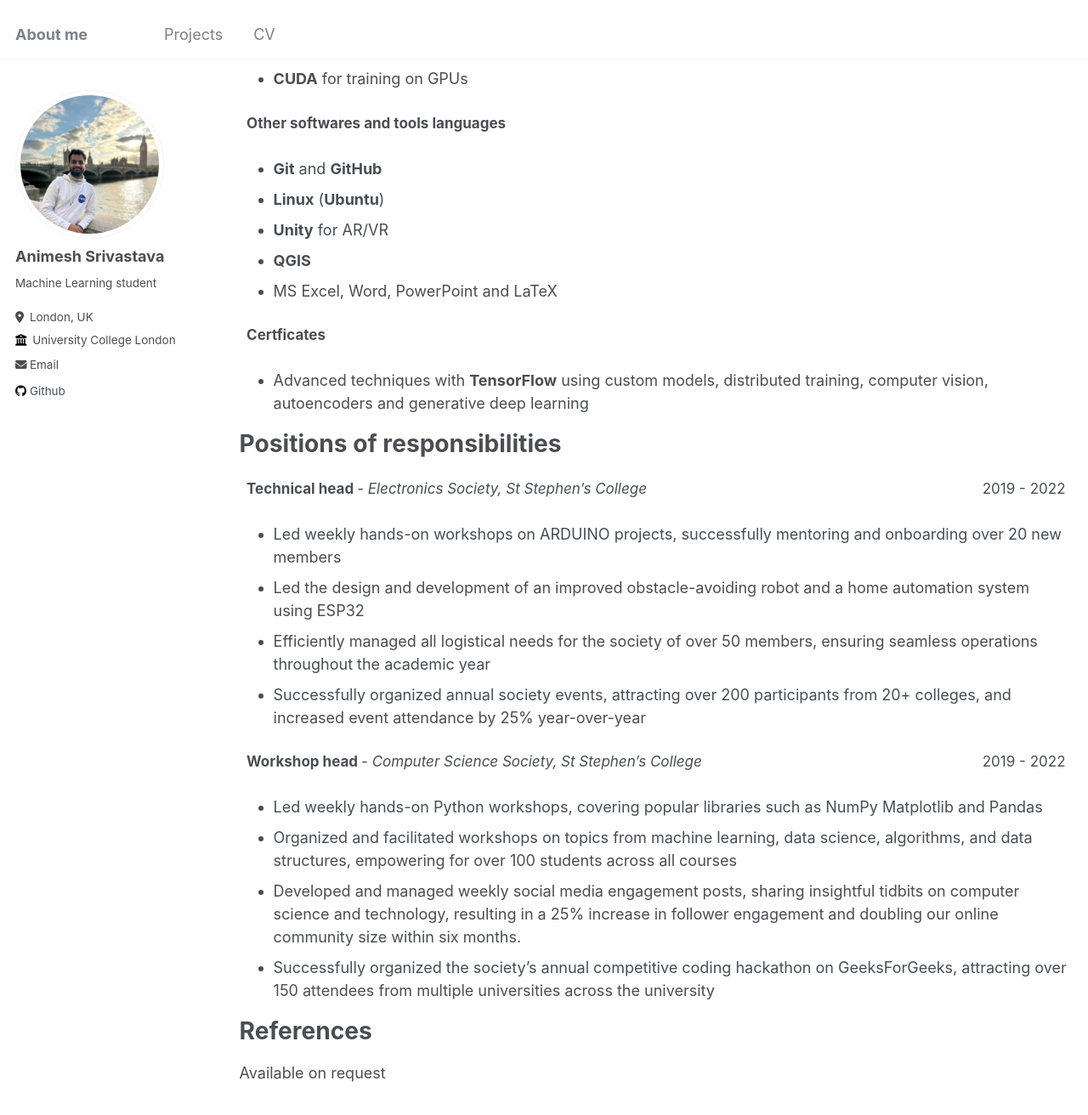
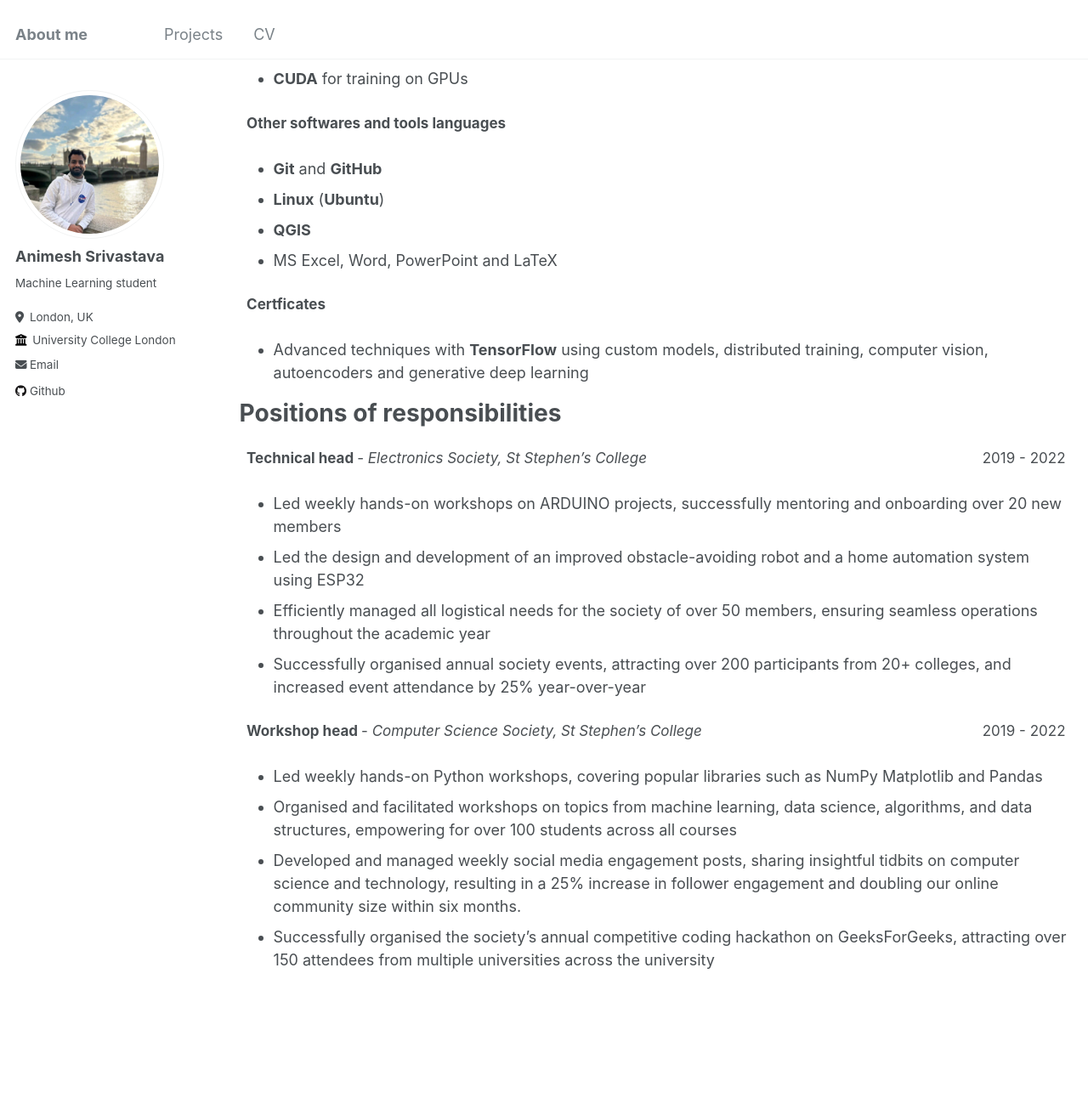
Before and after one commit to animesh-77/animesh-77.github.io, a Jekyll site: the page built from _pages/cv.md, in a window 1280 px wide and 1400 px high, scrolled down 1923 px. Shown: the top 1312 px of the window at 85% size. Built offline with Jekyll 4.4.1, drawn with Linux system fonts in a browser that asks for light colours; some of the changed text lies outside the part shown.

```diff
--- a/_pages/cv.md
+++ b/_pages/cv.md
@@ -157,7 +156,7 @@ redirect_from:
 * Led weekly hands-on workshops on ARDUINO projects, successfully mentoring and onboarding over 20 new members
 * Led the design and development of an improved obstacle-avoiding robot and a home automation system using ESP32
 * Efficiently managed all logistical needs for the society of over 50 members, ensuring seamless operations throughout the academic year
-* Successfully organized annual society events, attracting over 200 participants from 20+ colleges, and increased event attendance by 25% year-over-year
+* Successfully organised annual society events, attracting over 200 participants from 20+ colleges, and increased event attendance by 25% year-over-year
 
 
 <table style="width: 100%; border-width: 0; font-size: 17px;">
@@ -168,13 +167,13 @@ redirect_from:
 </table>
 
 * Led weekly hands-on Python workshops, covering popular libraries such as NumPy Matplotlib and Pandas
-* Organized and facilitated workshops on topics from machine learning, data science, algorithms, and data structures, empowering for over 100 students across all courses
+* Organised and facilitated workshops on topics from machine learning, data science, algorithms, and data structures, empowering for over 100 students across all courses
 * Developed and managed weekly social media engagement posts, sharing insightful tidbits on computer science and technology, resulting in a 25% increase in follower engagement and doubling our online community size within six months.
-* Successfully organized the society’s annual competitive coding hackathon on GeeksForGeeks, attracting over 150 attendees from multiple universities across the university
+* Successfully organised the society’s annual competitive coding hackathon on GeeksForGeeks, attracting over 150 attendees from multiple universities across the university
 
 
-
+<!--
 
 # References
 
-Available on request
+Available on request -->
```
Also changed, not shown: other parts of _pages/cv.md (+3 -4 lines).
